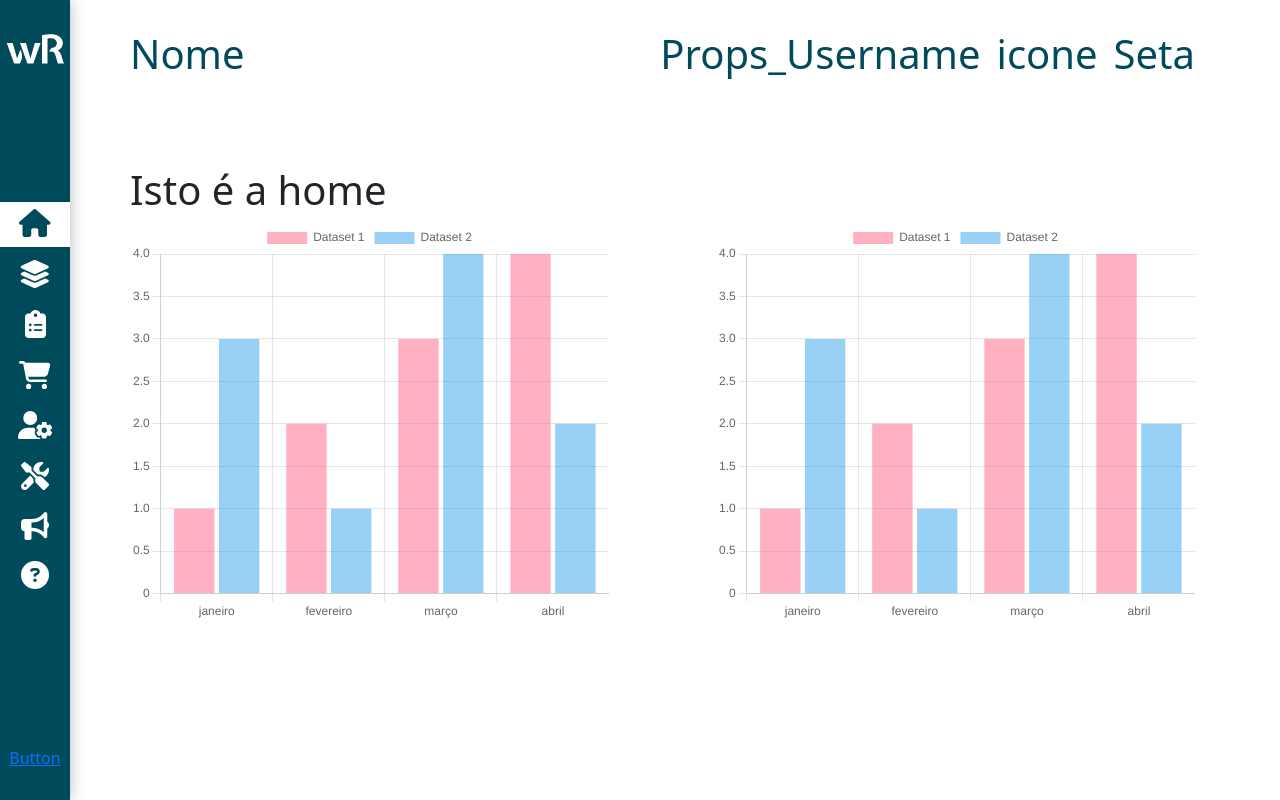
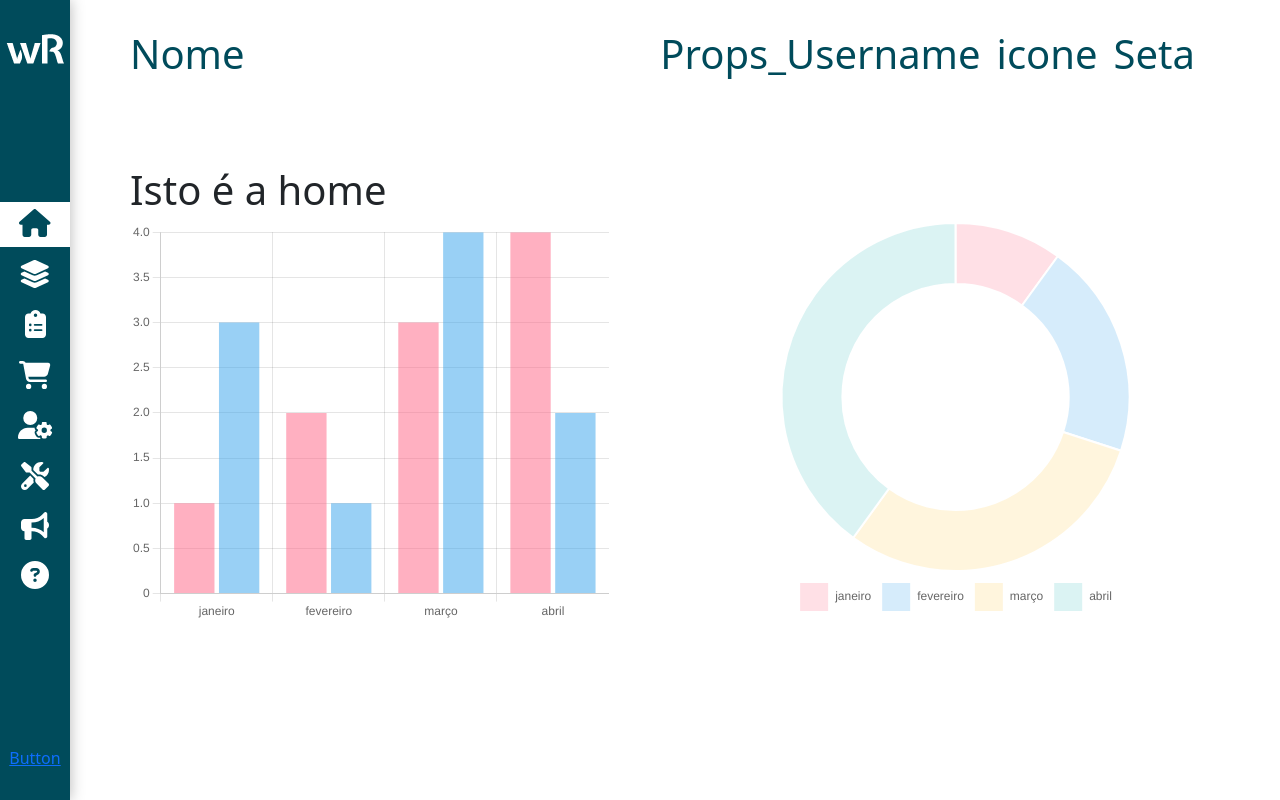
Before and after one commit to UPSxACE/quarrymanager-reactfrontend, a React (Create React App) app: page /dashboard/home in a window 1280 px wide. Built offline with nearby package versions, Linux system fonts and the light colour scheme.

Commit message:
grafico donut

```diff
--- a/src/dashboard/pages/home/home.js
+++ b/src/dashboard/pages/home/home.js
@@ -2,18 +2,27 @@ import React, { useState } from "react";
 import { Container, Row, Col } from "react-bootstrap";
 import styled from "styled-components";
 import { DashboardLayout } from "../../components/layout";
-import { Bar } from "react-chartjs-2";
+import { Bar, Doughnut, Pie } from "react-chartjs-2";
 import { Chart as ChartJS } from "chart.js/auto";
 
 export { DashboardHome };
 
 function DashboardHome() {
   const labels = ["janeiro", "fevereiro", "março", "abril"];
-  const options = {
+  const options1 = {
     responsive: true,
     maintainAspectRatio: false,
+    plugins: { legend: { display: false } },
   };
-  const data = {
+  const options2 = {
+    responsive: true,
+    maintainAspectRatio: false,
+    plugins: {
+      legend: { position: "bottom", labels: { boxWidth: 30, boxHeight: 30 } },
+    },
+    datasets: { doughnut: { cutout: "65%" } },
+  };
+  const data1 = {
     labels,
     datasets: [
       {
@@ -28,6 +37,23 @@ function DashboardHome() {
       },
     ],
   };
+  const data2 = {
+    labels,
+    datasets: [
+      {
+        label: "Dataset 1",
+        data: [1, 2, 3, 4],
+        backgroundColor: [
+          "rgba(255, 99, 132, 0.2)",
+          "rgba(54, 162, 235, 0.2)",
+          "rgba(255, 206, 86, 0.2)",
+          "rgba(75, 192, 192, 0.2)",
+          "rgba(153, 102, 255, 0.2)",
+          "rgba(255, 159, 64, 0.2)",
+        ],
+      },
+    ],
+  };
 
   return (
     <DashboardLayout>
@@ -37,10 +63,13 @@ function DashboardHome() {
             <h1>Isto é a home</h1>
             <div className="d-flex">
               <DashboardGraph className="left50">
-                <BarChart chartData={data} chartOptions={options}></BarChart>
+                <BarChart chartData={data1} chartOptions={options1}></BarChart>
               </DashboardGraph>
               <DashboardGraph className="right50">
-                <BarChart chartData={data} chartOptions={options}></BarChart>
+                <DoughnutChart
+                  chartData={data2}
+                  chartOptions={options2}
+                ></DoughnutChart>
               </DashboardGraph>
             </div>
           </Col>{" "}
@@ -52,6 +81,14 @@ function DashboardHome() {
 
 function BarChart({ chartData, chartOptions }) {
   return <Bar data={chartData} options={chartOptions}></Bar>;
+}
+
+function PieChart({ chartData, chartOptions }) {
+  return <Pie data={chartData} options={chartOptions}></Pie>;
+}
+
+function DoughnutChart({ chartData, chartOptions }) {
+  return <Doughnut data={chartData} options={chartOptions}></Doughnut>;
 }
 
 const DashboardGraph = styled.div`
```
